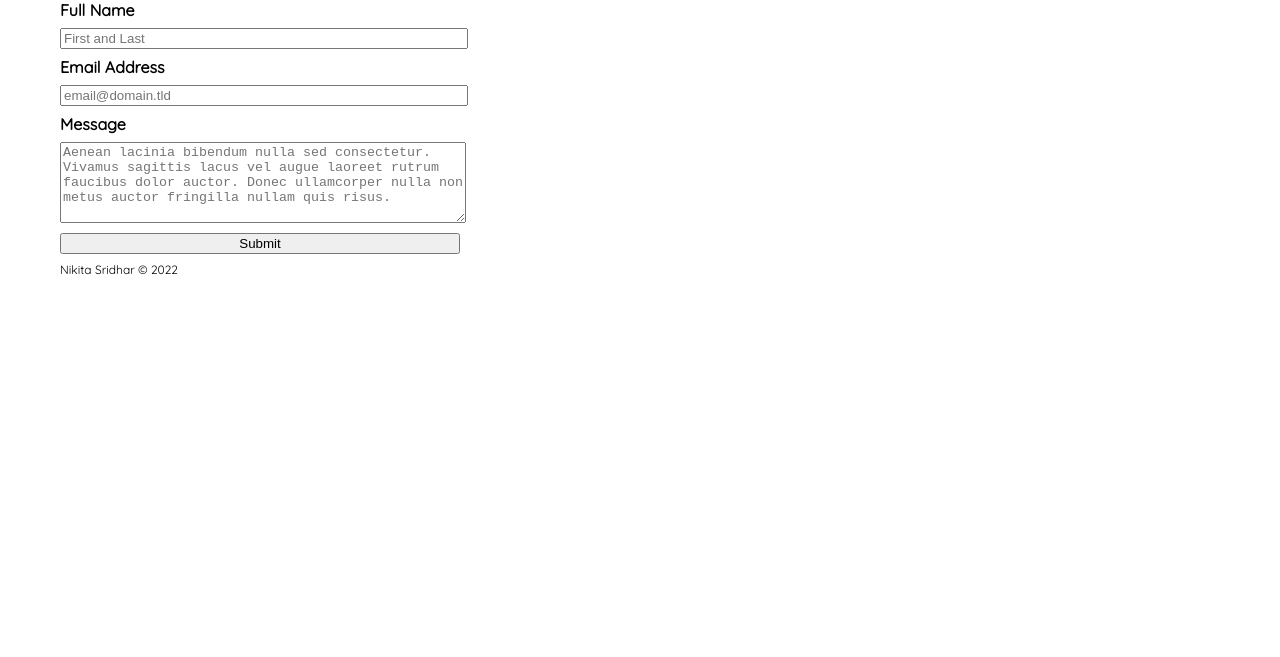
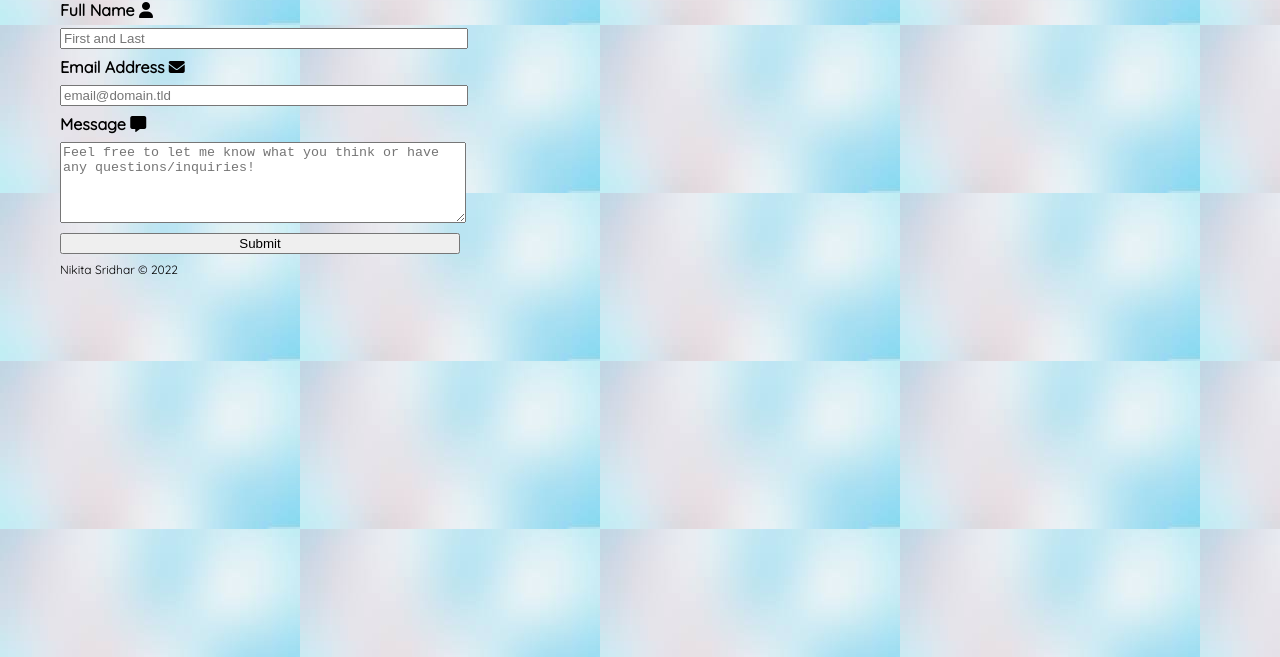
Before and after one commit to sridha17/portfolio-check3, a plain HTML site: page contact.html in a window 1280 px wide. Shown: the part 143-800 px from the top of the page. Drawn offline with Linux system fonts and the light colour scheme.

Commit message:
Add files via upload

```diff
--- a/contact.html
+++ b/contact.html
@@ -24,11 +24,12 @@
 	<!-- Link to the stylesheet -->
 	<link rel="stylesheet" href="css/style.css">
     <link href='https://fonts.googleapis.com/css?family=Quicksand' rel='stylesheet'>
-	<title>Wildlife</title>
+	<title>Contact</title>
+	<script src="https://kit.fontawesome.com/a3f054aa93.js" crossorigin="anonymous"></script>
 </head>
 
 <!-- All of the visible code in the page belongs in the body tag -->
-<body>
+<body class="bg">
 	<!-- Header is a sematic tag page that aids readability -->
 	<header>
         <a class=skip href="#main">Skip to content</a>
@@ -52,12 +53,12 @@
 method="POST">
 
 	<fieldset id="fs-frm-inputs">
-	  <label for="full-name">Full Name</label>
+	  <label for="full-name">Full Name <i class="fa-solid fa-user"></i></label>
 	  <input type="text" name="name" id="full-name" placeholder="First and Last" required="">
-	  <label for="email-address">Email Address</label>
+	  <label for="email-address">Email Address <i class="fa-solid fa-envelope"></i></label>
 	  <input type="email" name="_replyto" id="email-address" placeholder="email@domain.tld" required="">
-	  <label for="message">Message</label>
-	  <textarea rows="5" name="message" id="message" placeholder="Aenean lacinia bibendum nulla sed consectetur. Vivamus sagittis lacus vel augue laoreet rutrum faucibus dolor auctor. Donec ullamcorper nulla non metus auctor fringilla nullam quis risus." required=""></textarea>
+	  <label for="message">Message <i class="fa-solid fa-message"></i></label>
+	  <textarea rows="5" name="message" id="message" placeholder="Feel free to let me know what you think or have any questions/inquiries!" required=""></textarea>
 	  <input type="hidden" name="_subject" id="email-subject" value="Contact Form Submission">
 	</fieldset>
 
--- a/css/style.css
+++ b/css/style.css
@@ -4,6 +4,9 @@ body{
     margin-top: 25px;
     margin-left: 25px;
     margin-right: 25px;
+}
+.bg{
+  background: url("../images/bg.jpg"), #f1f1f1;
 }
 h1{
     font-size: 30px;
@@ -68,8 +71,13 @@ p:hover:nth-child(3n){
 }
 .containerFlex img{
   width: auto;
+  height: auto;
   border: solid 16px white;
   margin: 2px;
+}
+
+.containerFlex:focus .overlay {
+  opacity: 0.7;
 }
 
 .text {
@@ -114,7 +122,7 @@ nav li a.current{
 
   @keyframes example {
     from {
-    width: 650px;
+    width: 400px;
     opacity: 0;
     }
     to {
@@ -125,7 +133,7 @@ nav li a.current{
 
  img[src = "images/landscape-1.jpg"] {
     animation-name: example;
-    animation-duration: 5s;
+    animation-duration: 10s;
     animation-iteration-count: 1;
 }
 
```
Also changed, not shown: images/bg.jpg (added).
